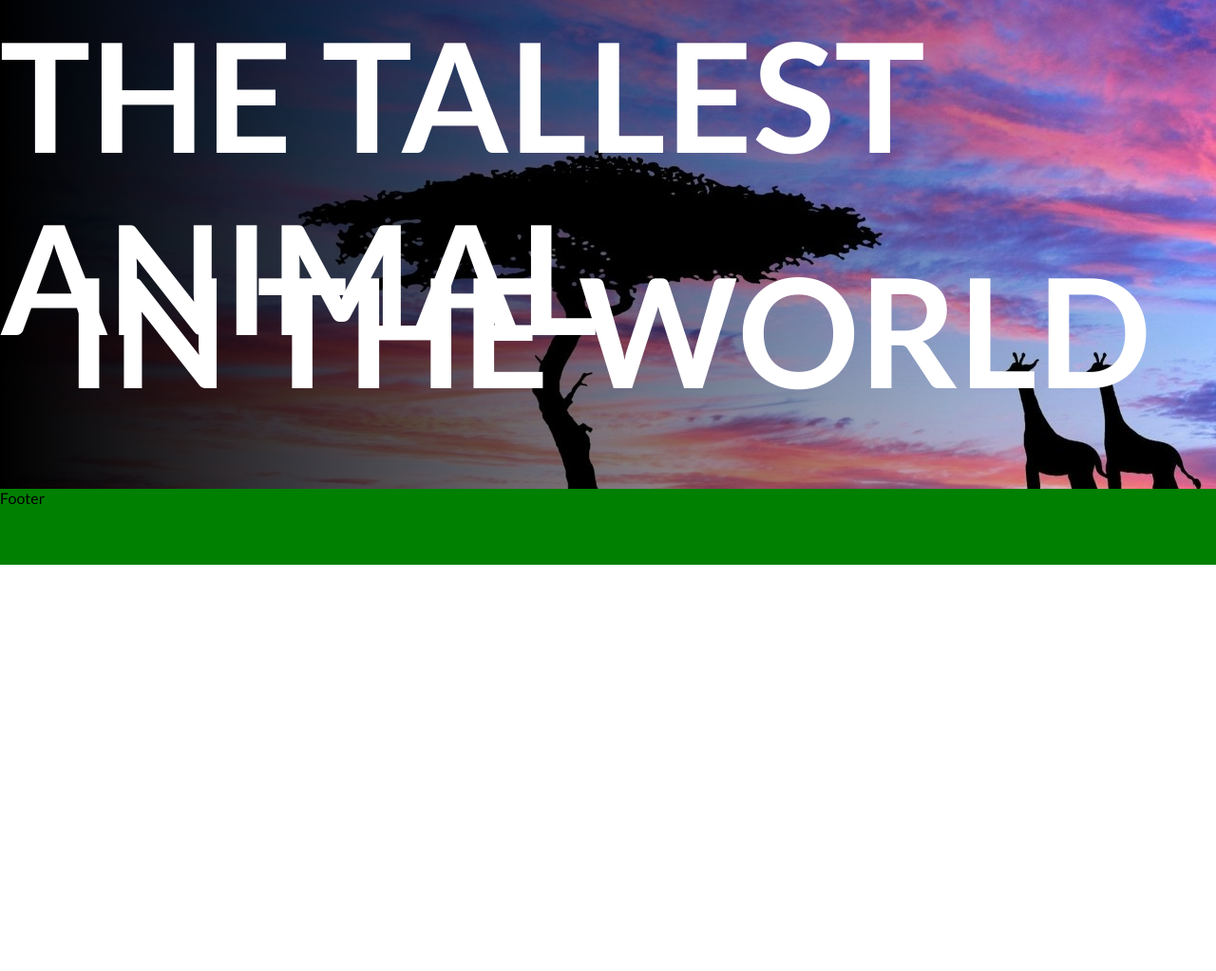
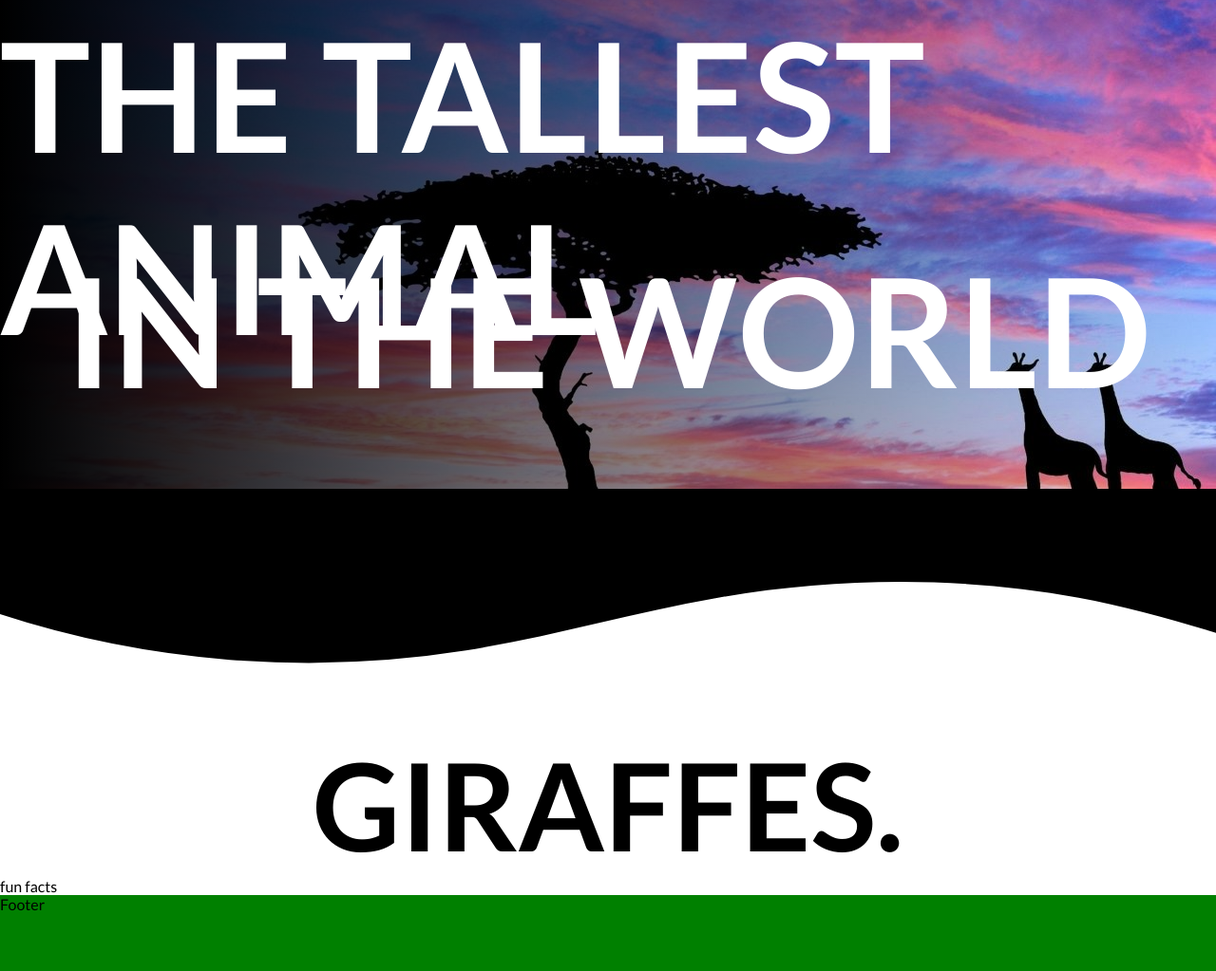
Before and after one commit to Madeha98/semicolon-school, a plain HTML site: page rwd-website/index.html in a window 1280 px wide. Shown: the part 205-1228 px from the top of the page at 95% size. Before the commit the page ends 800 px from the top, so only its background shows below. Drawn offline with Linux system fonts and the light colour scheme.

Commit message:
added facts section

```diff
--- a/rwd-website/index.html
+++ b/rwd-website/index.html
@@ -25,6 +25,41 @@
       </div>
       <h1 class="m-heading1">The tallest animal</h1>
       <h1 class="m-heading2">in the world</h1>
+      <div class="custom-shape-divider-bottom-1725420791">
+        <svg
+          data-name="Layer 1"
+          xmlns="http://www.w3.org/2000/svg"
+          viewBox="0 0 1200 120"
+          preserveAspectRatio="none"
+        >
+          <path
+            d="M321.39,56.44c58-10.79,114.16-30.13,172-41.86,82.39-16.72,168.19-17.73,250.45-.39C823.78,31,906.67,72,985.66,92.83c70.05,18.48,146.53,26.09,214.34,3V0H0V27.35A600.21,600.21,0,0,0,321.39,56.44Z"
+            class="shape-fill"
+          ></path>
+        </svg>
+      </div>
+    </div>
+
+    <div class="svg-height"></div>
+    <div class="custom-shape-divider-top-1725420829">
+      <svg
+        data-name="Layer 1"
+        xmlns="http://www.w3.org/2000/svg"
+        viewBox="0 0 1200 120"
+        preserveAspectRatio="none"
+      >
+        <path
+          d="M321.39,56.44c58-10.79,114.16-30.13,172-41.86,82.39-16.72,168.19-17.73,250.45-.39C823.78,31,906.67,72,985.66,92.83c70.05,18.48,146.53,26.09,214.34,3V0H0V27.35A600.21,600.21,0,0,0,321.39,56.44Z"
+          class="shape-fill"
+        ></path>
+      </svg>
+    </div>
+
+    <div class="facts">
+      <div class="f-heading">
+        <h1>Giraffes.</h1>
+      </div>
+      <div class="f-section">fun facts</div>
     </div>
     <div class="footer">Footer</div>
   </body>
--- a/rwd-website/style.css
+++ b/rwd-website/style.css
@@ -8,7 +8,7 @@
 /* Navbar */
 
 .navbar {
-  background-color: #ffffff;
+  background-color: #000000;
   display: flex;
   /* align-items: center; */
   justify-content: center;
@@ -16,8 +16,7 @@
   height: 10vh;
   /* margin-bottom: 10vh; */
   position: fixed;
-  /* z-index: 1; */
-  /* justify-content: center; */
+  z-index: 100;
 }
 
 .n-container {
@@ -102,11 +101,45 @@
   z-index: 1;
 }
 
-.m-heading1 {
-  /* margin-bottom: 19rem; */
-}
 .m-heading2 {
   margin-top: 19rem;
+}
+
+.svg-height {
+  background-color: #000000;
+  height: 6rem;
+}
+
+.custom-shape-divider-top-1725420829 {
+  position: absolute;
+  left: 0;
+  width: 100%;
+  overflow: hidden;
+  line-height: 0;
+}
+
+.custom-shape-divider-top-1725420829 svg {
+  position: relative;
+  display: block;
+  width: calc(143% + 1.3px);
+  height: 158px;
+}
+
+.custom-shape-divider-top-1725420829 .shape-fill {
+  fill: #000000;
+}
+/* Facts */
+
+.facts {
+  background-color: #fff;
+  padding-top: 10rem;
+}
+
+.facts h1 {
+  text-align: center;
+  font-family: "Lato", sans-serif;
+  text-transform: uppercase;
+  font-size: 8rem;
 }
 
 /* Footer */
```
